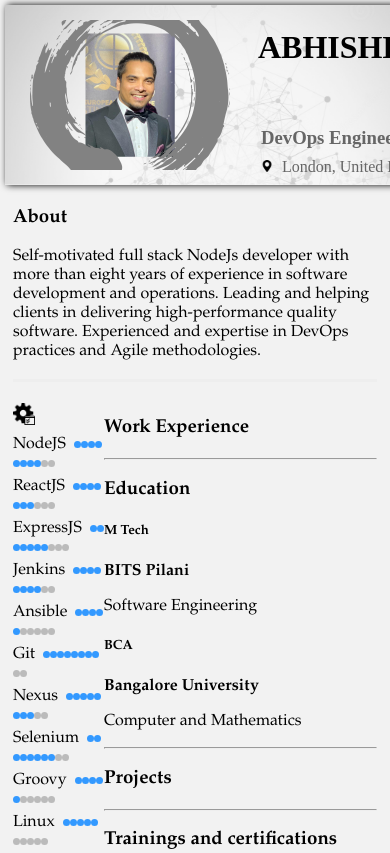
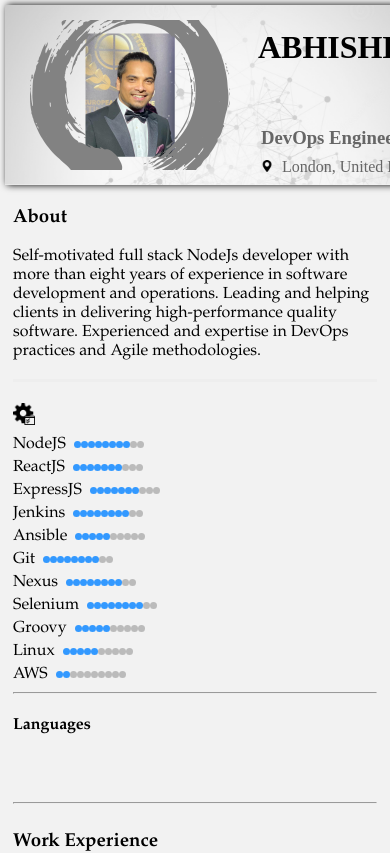
Before and after one commit to iAbhishek91/my-profile, a React app: page / in a window 390 px wide. Shown: the top 853 px of the page. Built offline with nearby package versions, Linux system fonts and the light colour scheme.

Commit message:
fix(css): @media query included

```diff
--- a/src/css/body.css
+++ b/src/css/body.css
@@ -36,6 +36,32 @@ body {
   grid-column-end: zero-one;
 }
 
+@media (max-width: 1000px) {
+  .about {
+    grid-column-start: zero-zero;
+    grid-column-end: zero-two;
+    grid-row-end: one-zero;
+  }
+}
+
+@media (max-width: 1000px) {
+  .body-left {
+    grid-column-start: zero-zero;
+    grid-column-end: zero-two;
+    grid-row-start: one-zero;
+    grid-row-end: two-zero;
+  }
+}
+
+@media (max-width: 1000px) {
+  .body-right {
+    grid-row-start: two-zero;
+    grid-column-start: zero-zero;
+    grid-column-end: zero-two;
+  }
+}
+
+
 .tools-icon {
   height: 22px;
   width: 22px;
--- a/src/test.js
+++ b/src/test.js
@@ -1 +1,2 @@
-console.log([...Array(9)]);
+let str = '#'.repeat(10);
+console.log(str);
```
